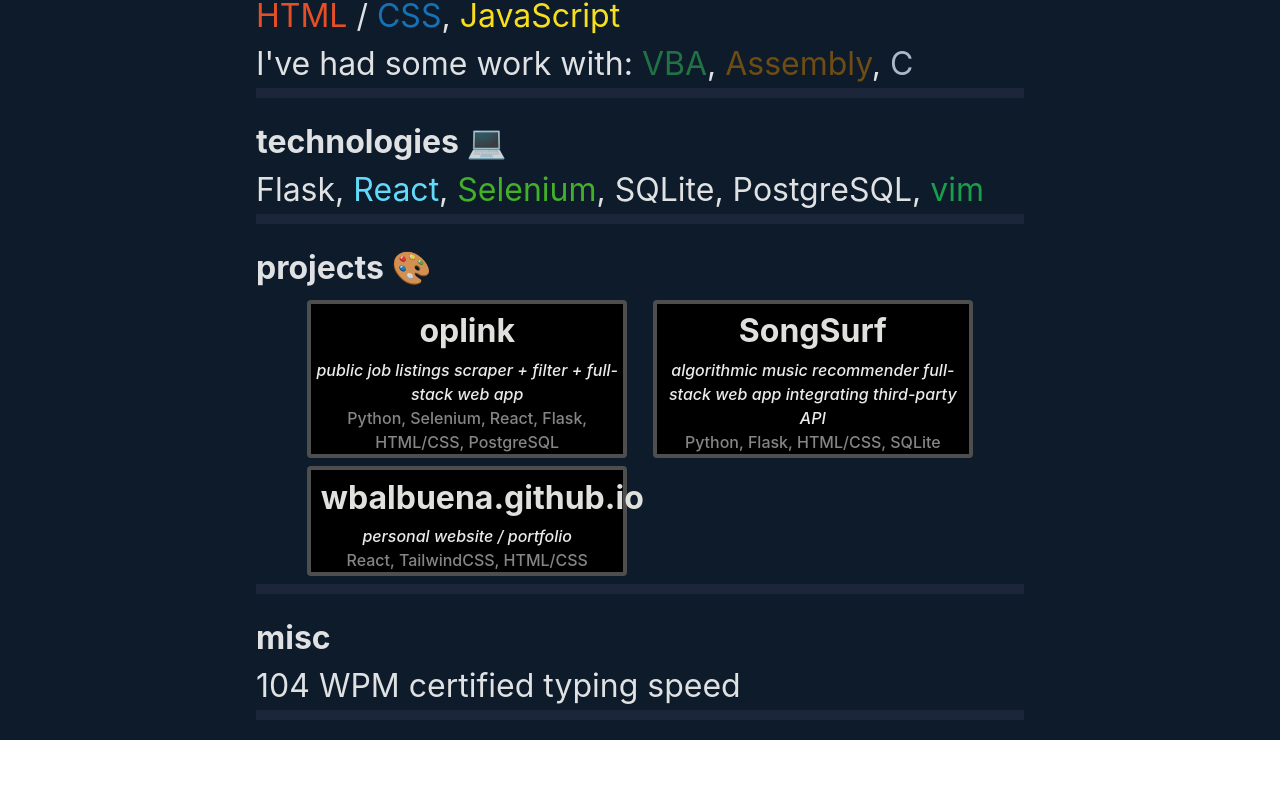
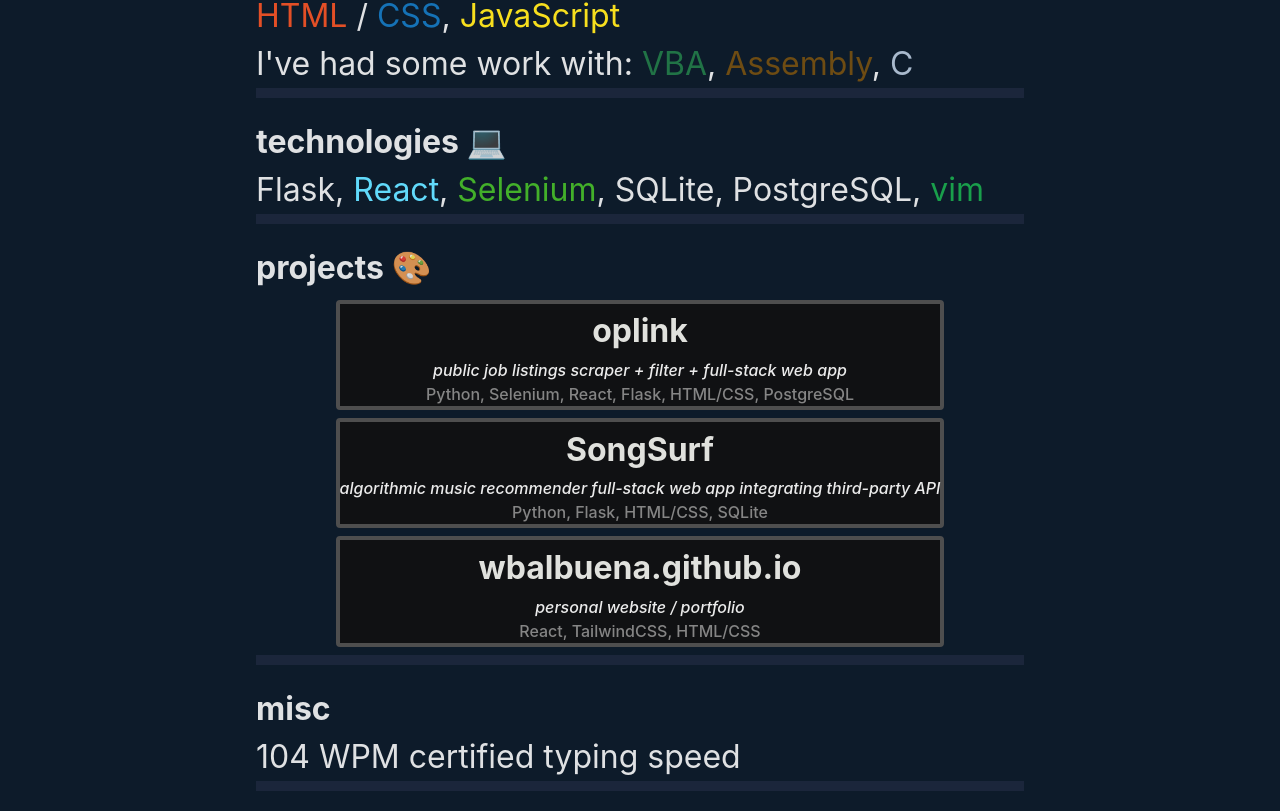
Before and after one commit to wbalbuena/wbalbuena.github.io, a React (Vite) app: page / in a window 1280 px wide. Shown: the part 857-1668 px from the top of the page. Before the commit the page ends 1597 px from the top, so only its background shows below. Built offline with nearby package versions, Linux system fonts and the light colour scheme.

Commit message:
Separated cards into 2 columns, projects are now one column, adjustments for dynamic sizing

```diff
--- a/src/App.jsx
+++ b/src/App.jsx
@@ -15,6 +15,7 @@ export default function App() {
         <a href="https://www.linkedin.com/in/william-balbuena/" target="_blank" ><img src="https://img.icons8.com/?size=100&id=13930&format=png&color=000000" className="icon"/></a>
         <a href="https://github.com/wbalbuena" target="_blank" ><img src="https://img.icons8.com/?size=100&id=iEBcQcM9rnZ9&format=png&color=000000" className="icon"/></a>
       </div>
+      <div className="cards">
         <div className="card">
           <b>about 🎓</b>
           <p>BS in Computer Science from <span class="text-[#F47821]">University of the Pacific</span></p>
@@ -58,6 +59,7 @@ export default function App() {
           <b>misc</b>
           <p>104 WPM certified typing speed</p>
         </div>
+      </div>
     </>
   );
 }
--- a/src/index.css
+++ b/src/index.css
@@ -62,30 +62,37 @@ ul{
   height: auto;
 }
 
+.cards{
+  display:grid;
+  grid-template-columns: 50% 50%;
+  width:60vw;
+  column-gap:1vw;
+  margin: 0 auto;
+}
+
 .card {
   text-align:left;
   margin:0 auto;
-  width:60vw;
   border-color:#1b263b;
   border-style:solid;
   border-width:0;
   border-bottom-width:10px;
   margin-bottom:20px;
   font-size:2rem;
+  width:100%;
 }
 
 .projects {
   display: grid;
-  grid-template-columns: auto auto;
-  grid-column-gap:2vw;
+  grid-template-columns: auto;
   justify-content:center;
   margin-bottom:1vh;
 }
 
 .project {
-  width:25vw;
+  width:100%;
   text-align:center;
-  background-color:black;
+  background-color:rgb(16, 17, 19);
   border-color:rgb(78, 78, 78);
   border-radius:0.25rem;
   border-width:0.25rem;
@@ -109,11 +116,8 @@ ul{
   color:rgb(133, 133, 133);
 }
 
-@media (max-width:810px){
-  .projects{
+@media (max-width:1345px){
+  .cards{
     grid-template-columns: auto;
   }
-  .project{
-    width:60vw;
-  }
 }
```
Lines whose indentation alone changed are shown as unchanged.
